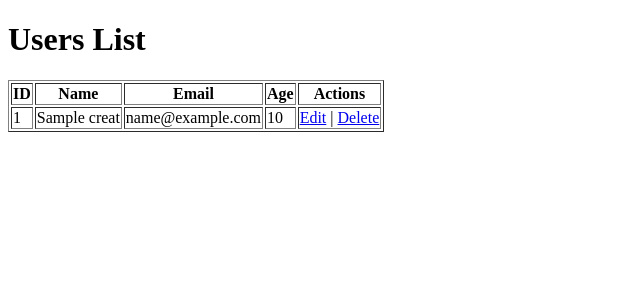
After one commit to sainikishan/corephp, a PHP site: page / in a window 1280 px wide. The commit adds this page. Shown: the top 300 px of the page, without its empty margins (0-640 px from the left). Run offline with PHP 8.4, Linux system fonts and the light colour scheme; tables that the repository leaves empty or names only in its code hold one stand-in row (values such as "Sample post").

Commit message:
index commit

```diff
--- a/db.php
+++ b/db.php
@@ -1,10 +1,13 @@
 <?php
-$host = "localhost";
-$username = "localhost";
-$password = '';
-$database = "core";
+$host = 'localhost'; // Hostname
+$username = 'root';  // Database username
+$password = '';      // Database password
+$database = 'core'; // Replace with your actual database name
 
-$con = new mysqli($host, $username, $password);
+// Create connection
+$con = new mysqli($host, $username, $password, $database);
+
+// Check connection
 if ($con->connect_error) {
-    die("connection failed" . $conn->connect_error);
+    die("Connection failed: " . $con->connect_error);
 }
--- /dev/null
+++ b/index.php
@@ -0,0 +1,50 @@
+<?php include 'db.php'; ?>
+
+<!DOCTYPE html>
+<html lang="en">
+
+<head>
+    <meta charset="UTF-8">
+    <meta name="viewport" content="width=device-width, initial-scale=1.0">
+    <title>Users List</title>
+</head>
+
+<body>
+    <h1>Users List</h1>
+    <table border="1">
+        <tr>
+            <th>ID</th>
+            <th>Name</th>
+            <th>Email</th>
+            <th>Age</th>
+            <th>Actions</th>
+        </tr>
+        <?php
+        // Fetch all rows into an array
+        $sql = "SELECT * FROM creat";
+        $result = $con->query($sql);
+
+        if ($result->num_rows > 0) {
+            $rows = $result->fetch_all(MYSQLI_ASSOC); // Fetch all rows as an associative array
+
+            foreach ($rows as $row) {
+                echo "<tr>
+                <td>{$row['id']}</td>
+                <td>{$row['name']}</td>
+                <td>{$row['email']}</td>
+                <td>{$row['age']}</td>
+                <td>
+                    <a href='update.php?id={$row['id']}'>Edit</a> |
+                    <a href='delete.php?id={$row['id']}'>Delete</a>
+                </td>
+              </tr>";
+            }
+        } else {
+            echo "<tr><td colspan='5'>No users found</td></tr>";
+        }
+        ?>
+
+    </table>
+</body>
+
+</html>
```
Also changed, not shown: create.php (+5 -4 lines).
